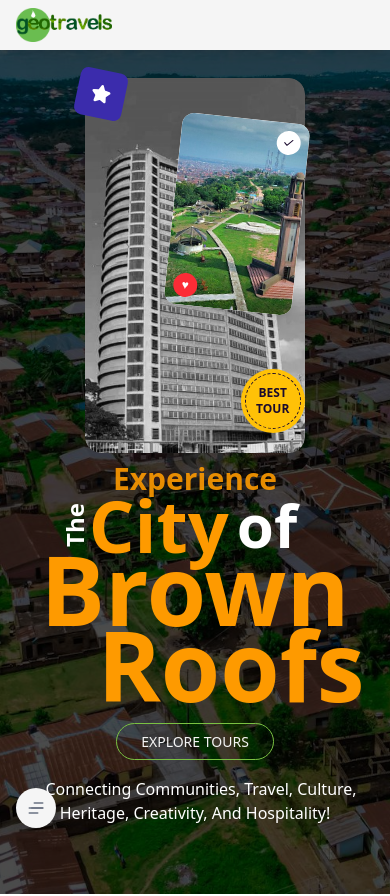
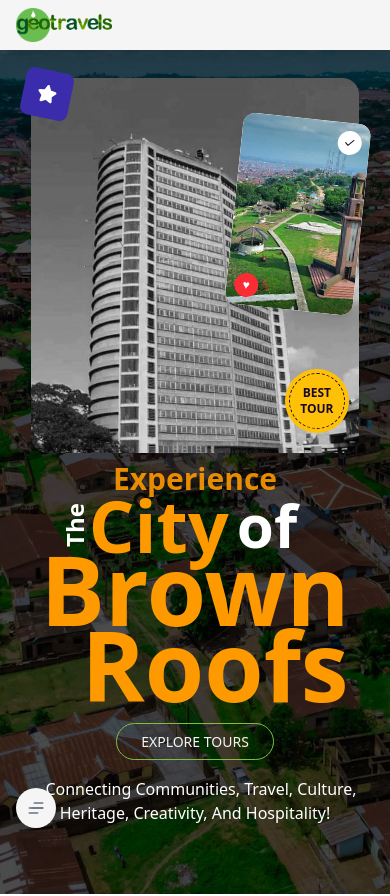
Before and after one commit to PraktyDev/geomeridien, a Next.js app: page / in a window 390 px wide. Shown: the top 896 px of the page. Built offline with nearby package versions, Linux system fonts and the light colour scheme; a web font is replaced by a local one.

Commit message:
adjusted size of mobile hero image

```diff
--- a/src/app/page.tsx
+++ b/src/app/page.tsx
@@ -10,10 +10,10 @@ const page = () => {
         <div className="absolute inset-0 opacity-70 bg-black" />
         <div className="relative z-10 flex flex-col justify-center items-center">
           {/* Visible Only On mobile */}
-          <main className="flex md:hidden w-3/4 h-[375px] mb-9">
+          <main className="flex md:hidden w-11/12 h-[375px] mb-9">
             <div className="flex-1 relative">
               <div className="relative mx-auto max-w-4xl mt-7 md:mt-10">
-                <div className="relative mx-auto w-3/4 h-[375px]">
+                <div className="relative mx-auto w-11/12 h-[375px]">
                   <div className="absolute inset-0 w-full h-full rounded-2xl overflow-hidden">
                     <Image
                       src="/cocoa.jpg"
@@ -28,7 +28,7 @@ const page = () => {
                     <Star className="text-white" size={20} fill="white" />
                   </div>
 
-                  <div className="z-10 absolute bottom-5 right-0 w-16 h-16 bg-[#ffc107] rounded-full flex items-center justify-center">
+                  <div className="z-10 absolute bottom-5 right-2.5 w-16 h-16 bg-[#ffc107] rounded-full flex items-center justify-center">
                     <div className="w-14 h-14 border border-dashed border-[#1a0a2e] rounded-full flex items-center justify-center">
                       <div className="text-[#1a0a2e] text-center text-xs font-bold">
                         BEST TOUR
@@ -37,7 +37,7 @@ const page = () => {
                   </div>
                 </div>
 
-                <div className="absolute top-10 right-10 w-32 h-48 bg-white rounded-xl overflow-hidden shadow-lg transform rotate-6">
+                <div className="absolute top-10 right-3 w-32 h-48 bg-white rounded-xl overflow-hidden shadow-lg transform rotate-6">
                   <div className="relative w-full h-full">
                     <Image
                       src="/bowers.jpg"
@@ -77,7 +77,7 @@ const page = () => {
             <div className="text-amber-500 -mt-5 md:-mt-8 text-8xl md:text-9xl font-bold leading-none">
               Brown
             </div>
-            <div className="text-amber-500 ml-18 md:ml-32 -mt-5 md:-mt-8 text-8xl md:text-9xl font-bold leading-none">
+            <div className="text-amber-500 ml-10 md:ml-32 -mt-5 md:-mt-8 text-8xl md:text-9xl font-bold leading-none">
               Roofs
             </div>
 
```
